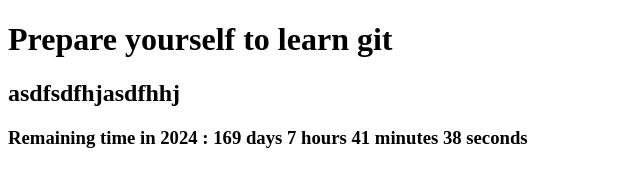
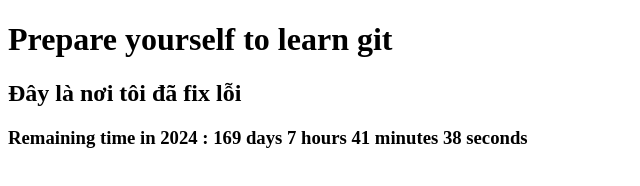
Before and after one commit to Codebutproblem/git-flow, a plain HTML site: page index.html in a window 1280 px wide. Shown: the whole page, without its empty margins (0-640 px from the left). Drawn offline with Linux system fonts and the light colour scheme.

Commit message:
fix an error

```diff
--- a/index.html
+++ b/index.html
@@ -9,7 +9,8 @@
     <h1>
         Prepare yourself to learn git
     </h1>
-    <h2>asdfsdfhjasdfhhj</h2>
+    <h2>Đây là nơi tôi đã fix lỗi</h2>
+
     <h3>Remaining time in 2024 : <span id="second-left">0</span></h3>
 
     <script src="main.js"></script>
```
